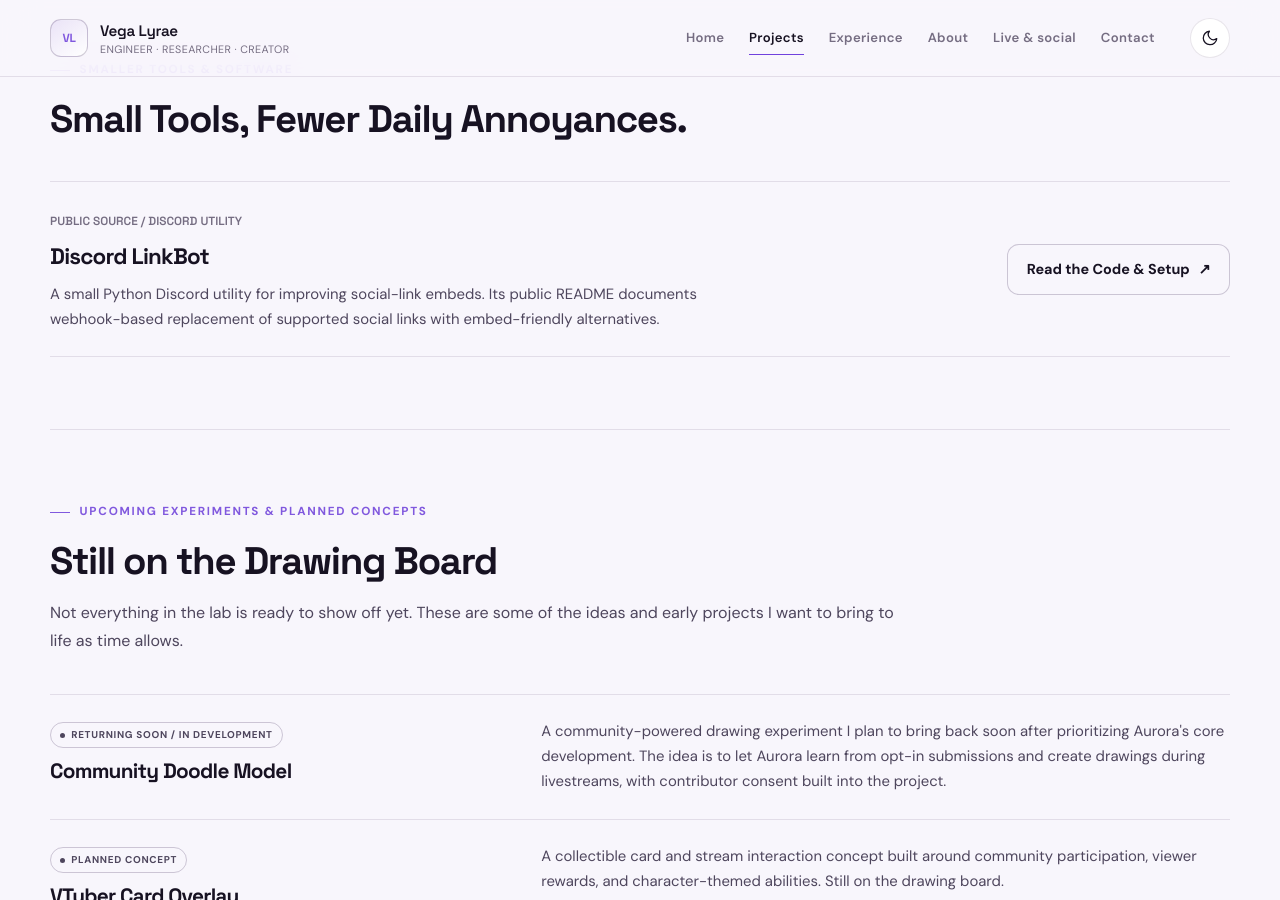
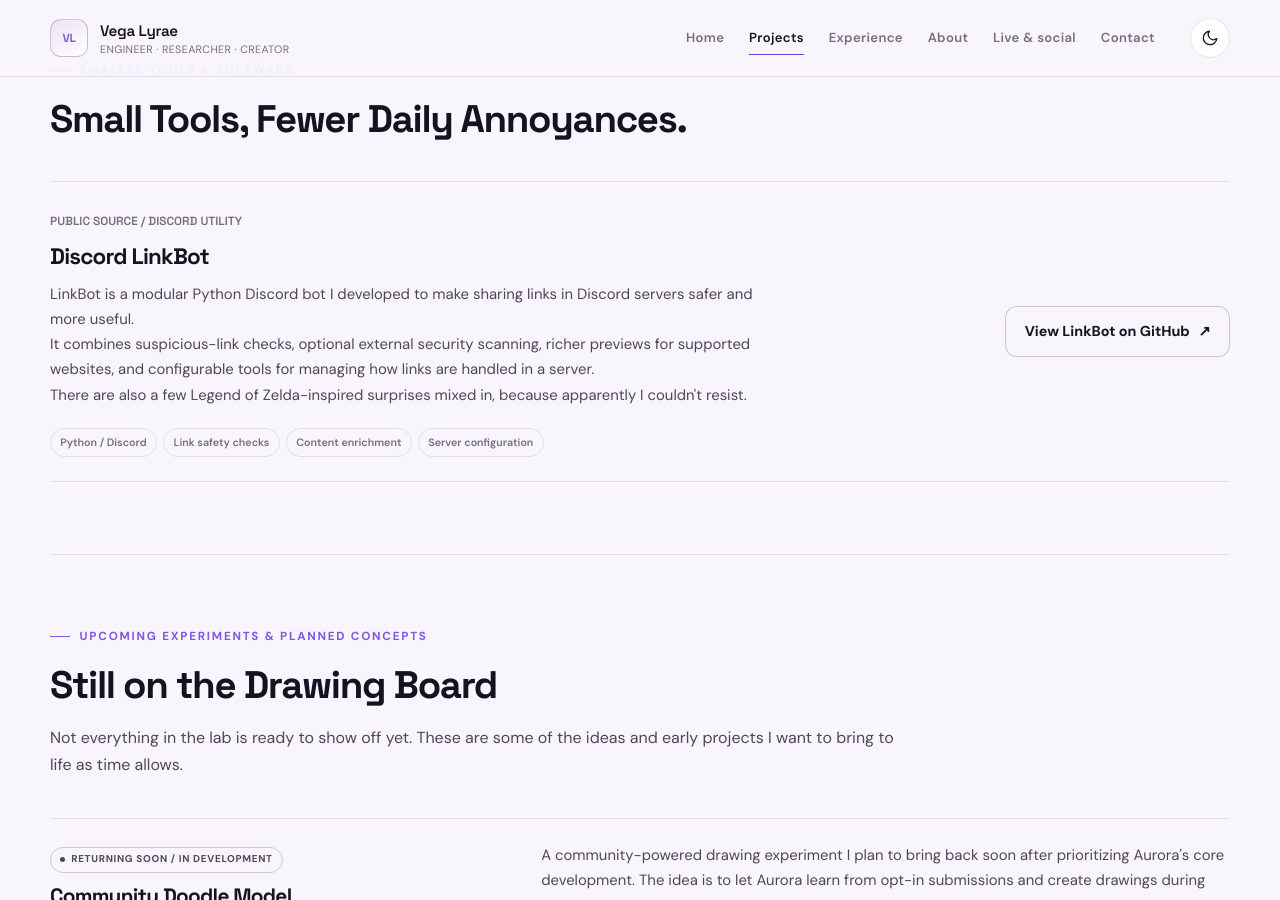
Before and after one commit to vegalyraevt/vegalyraevt, a Jekyll site: the page built from projects.md, in a window 1280 px wide and 900 px high, scrolled down 4328 px. Built offline with Jekyll 4.4.1, drawn with Linux system fonts in a browser that asks for light colours.

Commit message:
Expand LinkBot portfolio description to reflect public feature categories

```diff
--- a/projects.md
+++ b/projects.md
@@ -60,7 +60,7 @@ permalink: /projects/
 </section>
 
 <section class="section-shell section-block projects-category" id="utilities" aria-labelledby="projects-utilities-title"><div class="section-heading"><p class="eyebrow">Smaller tools &amp; software</p><h2 id="projects-utilities-title">Small Tools, Fewer Daily Annoyances.</h2></div>
-  <article class="projects-utility"><div><span class="project-index">PUBLIC SOURCE / DISCORD UTILITY</span><h3>Discord LinkBot</h3><p>A small Python Discord utility for improving social-link embeds. Its public README documents webhook-based replacement of supported social links with embed-friendly alternatives.</p></div><a class="button button-ghost" href="https://github.com/vegalyraevt/Discord_LinkBot">Read the Code &amp; Setup <span aria-hidden="true">↗</span></a></article>
+  <article class="projects-utility"><div><span class="project-index">PUBLIC SOURCE / DISCORD UTILITY</span><h3>Discord LinkBot</h3><p>LinkBot is a modular Python Discord bot I developed to make sharing links in Discord servers safer and more useful.</p><p>It combines suspicious-link checks, optional external security scanning, richer previews for supported websites, and configurable tools for managing how links are handled in a server.</p><p>There are also a few Legend of Zelda-inspired surprises mixed in, because apparently I couldn't resist.</p><ul class="tag-list" aria-label="LinkBot feature categories"><li>Python / Discord</li><li>Link safety checks</li><li>Content enrichment</li><li>Server configuration</li></ul></div><a class="button button-ghost" href="https://github.com/vegalyraevt/Discord_LinkBot">View LinkBot on GitHub <span aria-hidden="true">↗</span></a></article>
 </section>
 
 <section class="section-shell section-block projects-category" id="planned" aria-labelledby="projects-planned-title"><div class="section-heading"><p class="eyebrow">Upcoming experiments &amp; planned concepts</p><h2 id="projects-planned-title">Still on the Drawing Board</h2><p>Not everything in the lab is ready to show off yet. These are some of the ideas and early projects I want to bring to life as time allows.</p></div>
```
